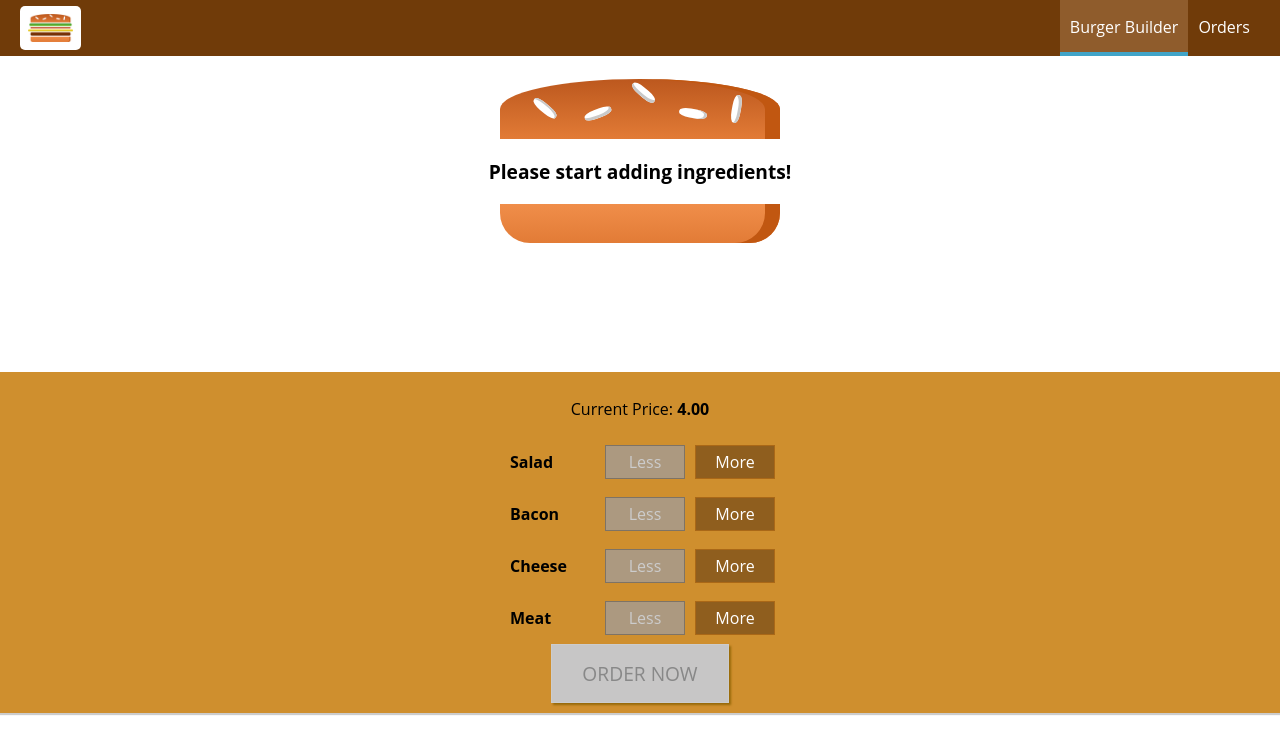
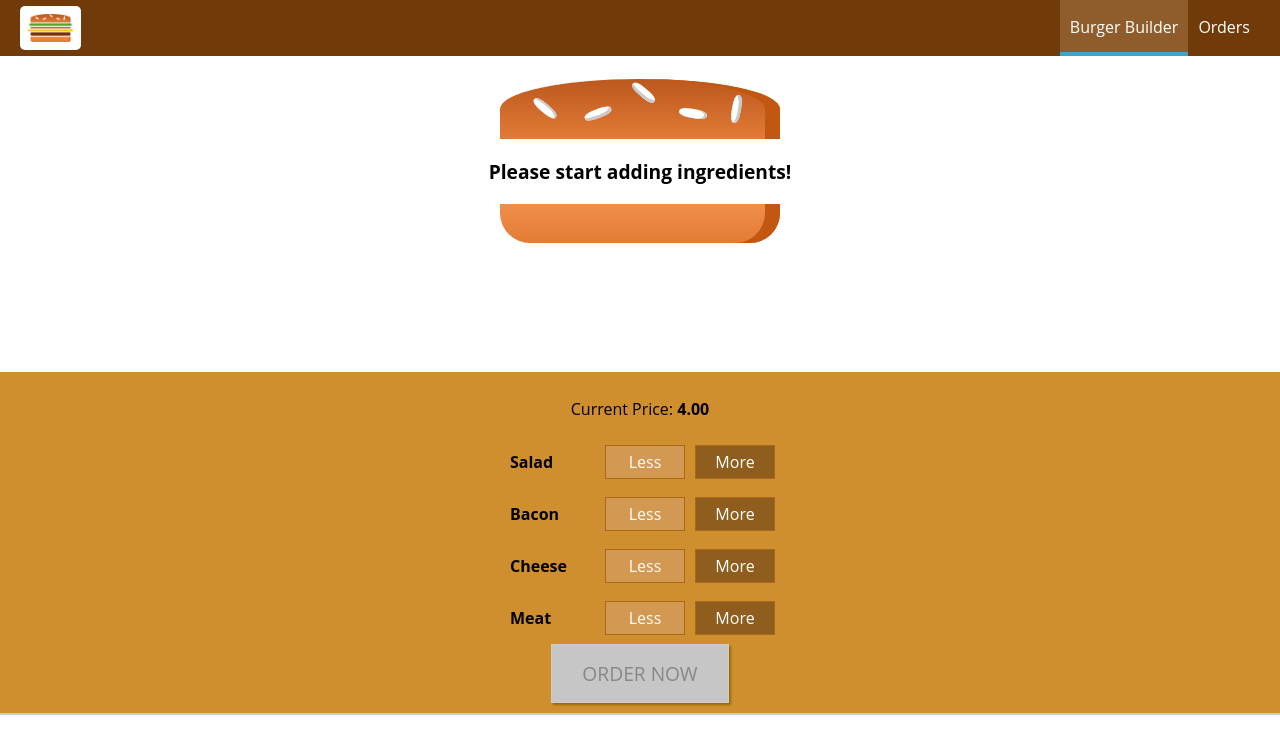
Before and after one commit to footios/burger-redux-15, a React (Create React App) app: page / in a window 1280 px wide. Shown: the top 754 px of the page. Built offline with nearby package versions, Linux system fonts and the light colour scheme.

Commit message:
from Q&A: enable order button when 'meat' is on

```diff
--- a/src/components/Burger/BuildControls/BuildControls.js
+++ b/src/components/Burger/BuildControls/BuildControls.js
@@ -20,12 +20,13 @@ const buildControls = props => (
         label={ctrl.label}
         added={() => props.ingredientAdded(ctrl.type)}
         removed={() => props.ingredientRemoved(ctrl.type)}
-        disabled={props.disabled[ctrl.type]}
+        // disabled={props.disabled[ctrl.type]}
       />
     ))}
     <button
       className={classes.OrderButton}
-      disabled={!props.purchasable}
+      //disabled={!props.purchasable}
+      disabled={props.disabled['meat']}
       onClick={props.ordered}
     >
       ORDER NOW
--- a/src/containers/BurgerBuilder/BurgerBuilder.js
+++ b/src/containers/BurgerBuilder/BurgerBuilder.js
@@ -65,7 +65,7 @@ class BurgerBuilder extends Component {
             ingredientRemoved={this.props.onRemoveIngredient}
             disabled={disabledInfo}
             price={this.props.price}
-            purchasable={this.updatePurchaseState(this.props.ings)}
+            //purchasable={this.updatePurchaseState(this.props.ings)}
             ordered={this.purchaseHandler}
           />
         </Eject>
```
